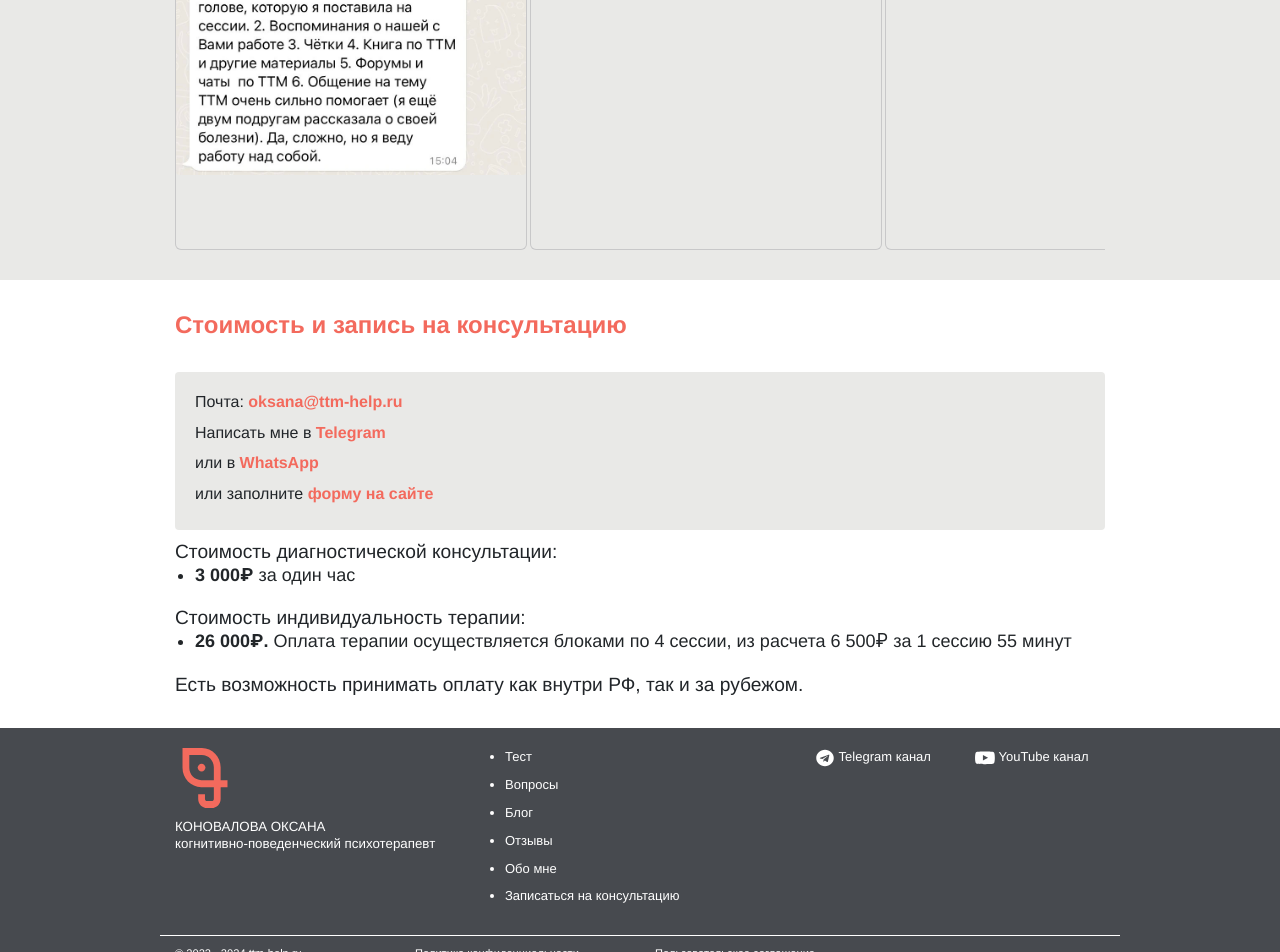
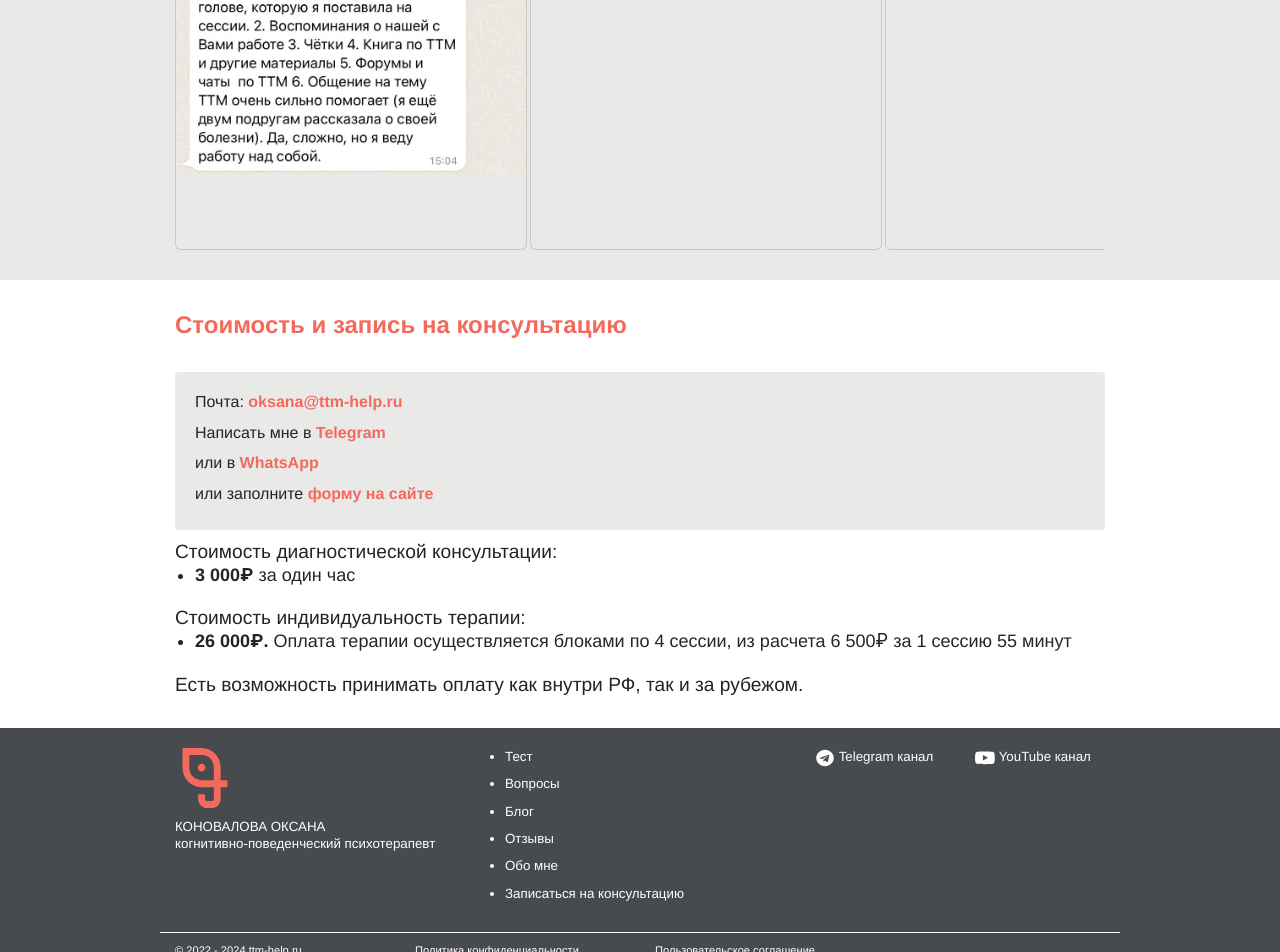
Before and after one commit to ttm-help/ttm-help.github.io, a Jekyll site: the page built from index.md, in a window 1280 px wide. Shown: the part 5448-6400 px from the top of the page. Built offline with Jekyll 4.4.1, drawn with Linux system fonts in a browser that asks for light colours.

Commit message:
update footer

```diff
--- a/_sass/components/_social.scss
+++ b/_sass/components/_social.scss
@@ -3,7 +3,6 @@
   a {
     color: $white;
     font-family: $font-family-base;
-    font-size: small;
     display: inline-block;
     &:hover {
       opacity: 0.8;
```
